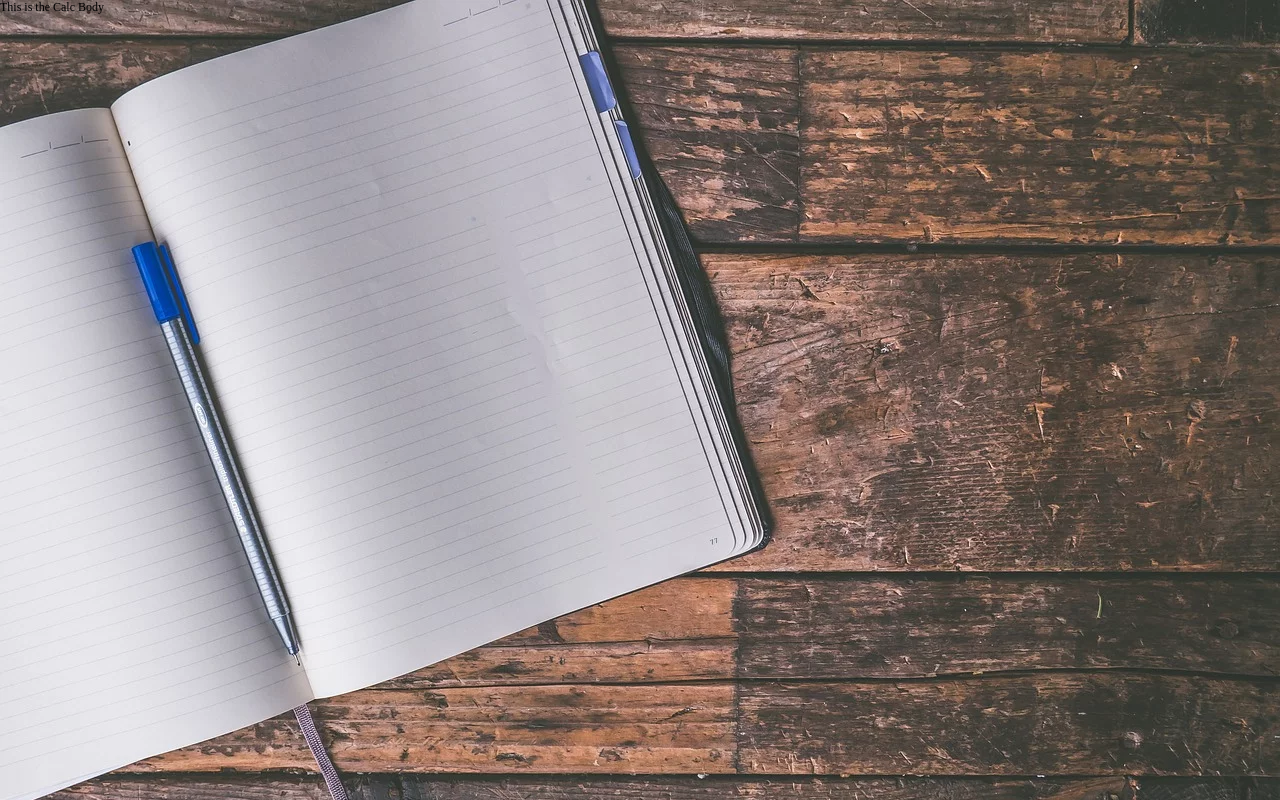
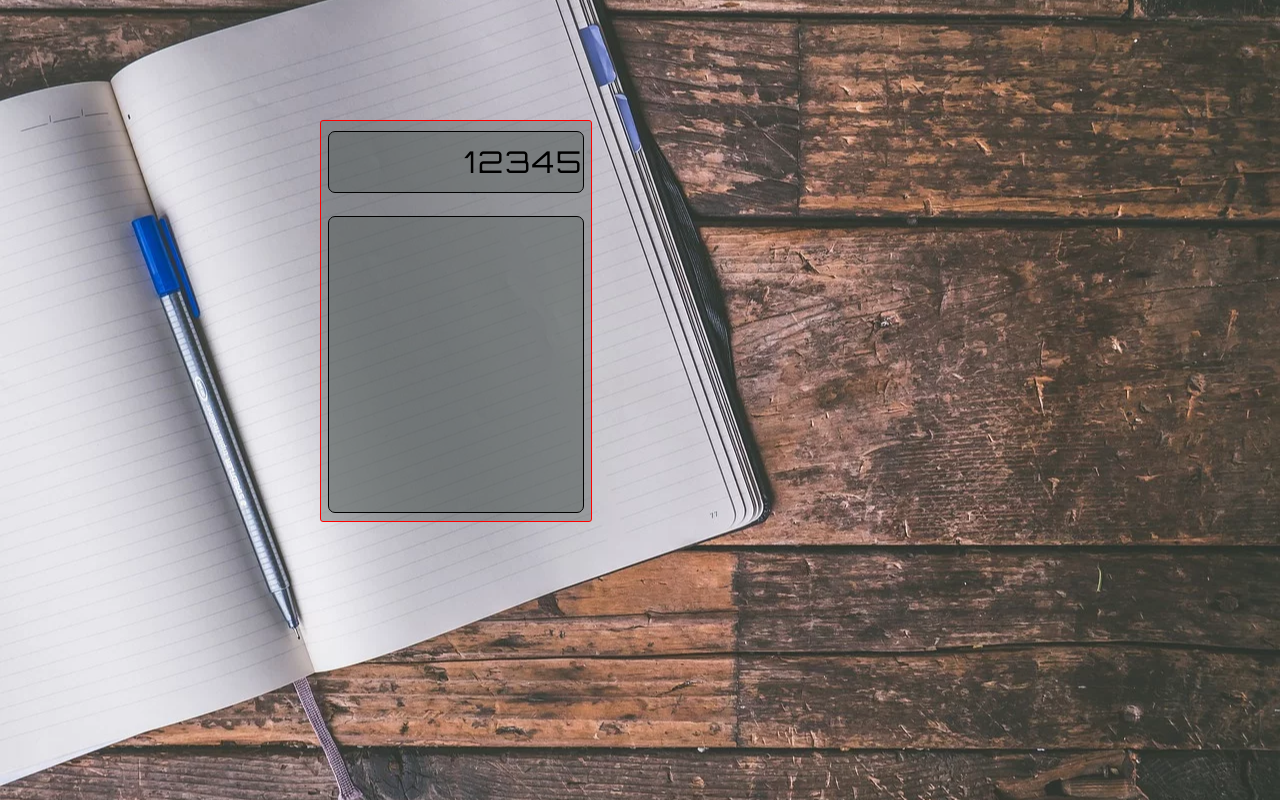
Before and after one commit to huyserp/calculator, a plain HTML site: page index.html in a window 1280 px wide. Drawn offline with Linux system fonts and the light colour scheme; a web font is replaced by a local one.

Commit message:
added shell of calculator

```diff
--- a/index.html
+++ b/index.html
@@ -6,12 +6,15 @@
         <title>Calculator</title>
         <link rel="stylesheet" type="text/css" href='styles/reset.css'>
         <link rel="stylesheet" type="text/css" href='styles/calc.css'>
-        <link href="https://fonts.googleapis.com/css?family=Londrina+Sketch&display=swap" rel="stylesheet">
+        <link href="https://fonts.googleapis.com/css?family=Orbitron&display=swap" rel="stylesheet">
     </head>
-
+<!-- COMMENT BECAUSE YOU ALWAYS FORGET HOW, lol-->
     <body>
         <div class="calcbody">
-            This is the Calc Body
+           <div class="display">
+               <div class="numdisplay">12345</div>
+           </div>
+           <div class="buttonsgrid"></div>
         </div>
 
 
--- a/styles/calc.css
+++ b/styles/calc.css
@@ -1,3 +1,60 @@
 body {
-    background-image: url("../images/wooden_desktop.png") ;
+    background-image: url("../images/wooden_desktop.png");
+    background-repeat: no-repeat;
+    background-attachment: fixed;
+    background-position: center;
+    background-size: cover;
 }
+
+div.calcbody {
+    border: 1px solid red;
+    border-radius: 3px;
+    background-color: rgba(81, 87, 86, 0.4);
+    min-width: 270px;
+    max-width: 270px;
+    min-height: 400px;
+    max-height: 400px;
+    position: fixed;
+    left: 25%;
+    top: 15%;
+
+}
+
+div.display {
+    min-width: 270px;
+    max-width: 270px;
+    min-height: 75px;
+    max-height: 75px;
+    padding-top: 10px
+}
+
+div.numdisplay {
+    background-color: rgba(81, 87, 86, 0.4);
+    border: 1px solid black;
+    border-radius: 7px;
+    min-width: 254px;
+    max-width: 254px;
+    min-height: 60px;
+    max-height: 60px;
+    position: relative;
+    margin: 0 auto;
+    font-family: 'Orbitron', sans-serif;
+    font-size: 30px;
+    line-height: 60px;
+    letter-spacing: .07em;
+    text-align: right;
+    overflow: scroll;
+
+}
+div.buttonsgrid {
+    background-color: rgba(81, 87, 86, 0.4);
+    border: 1px solid black;
+    border-radius: 7px;
+    min-width: 254px;
+    max-width: 254px;
+    min-height: 295px;
+    max-height: 295px;
+    margin: 10px auto;
+    display: grid;
+
+}
```
